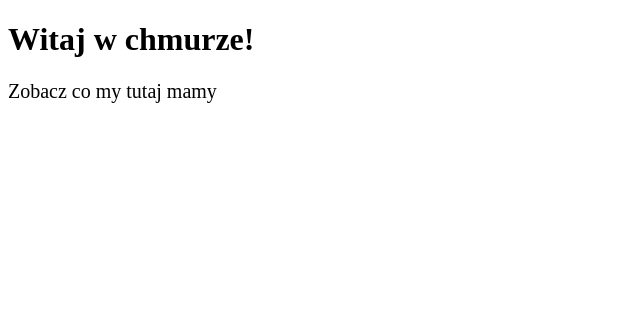
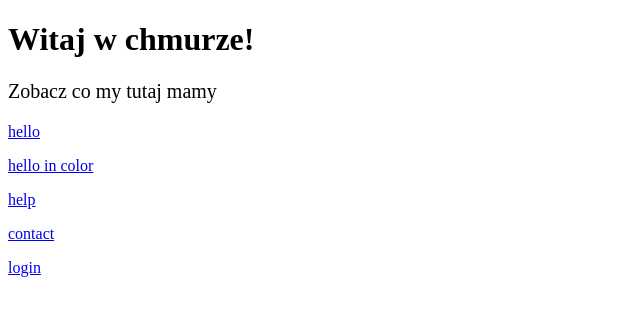
Before and after one commit to murduplyk/aplikacja-w-chmurze, a Flask app: page / in a window 1280 px wide. Shown: the top 316 px of the page, without its empty margins (0-640 px from the left). Run offline with Flask 2, Linux system fonts and the light colour scheme.

Commit message:
change login.html and function login

```diff
--- a/templates/index.html
+++ b/templates/index.html
@@ -7,5 +7,10 @@
 <body>
 <h1>Witaj w chmurze!</h1>
 <p style="font-size:20px;">Zobacz co my tutaj mamy</p>
+<p><a href="{{ url_for('hello_word') }}">hello</a></p>
+<p><a href="{{ url_for('hello_word_color') }}">hello in color</a></p>
+<p><a href="{{ url_for('help') }}">help</a></p>
+<p><a href="{{ url_for('contact') }}">contact</a></p>
+<p><a href="{{ url_for('login') }}">login</a></p>
 </body>
 </html>
```
